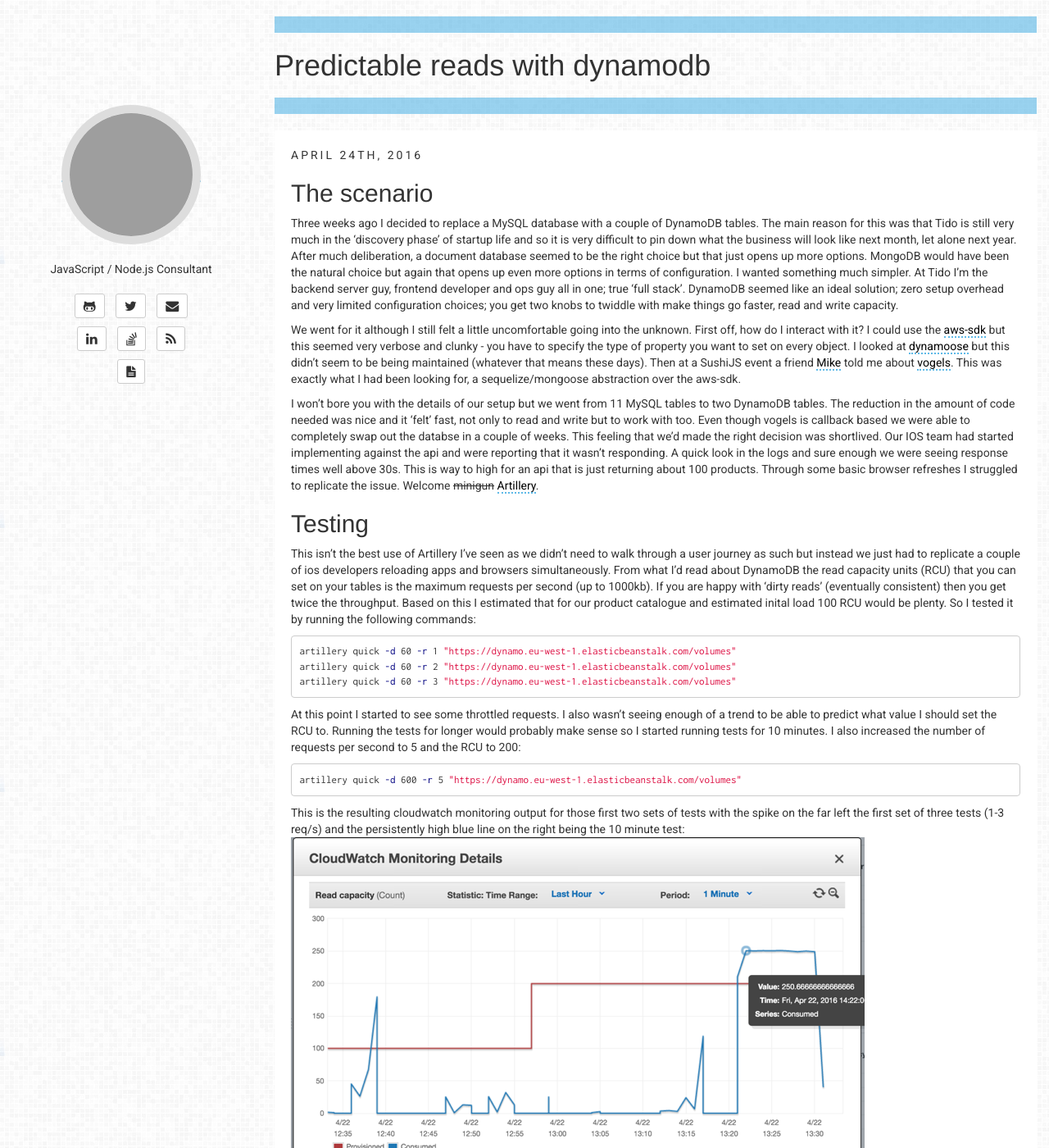
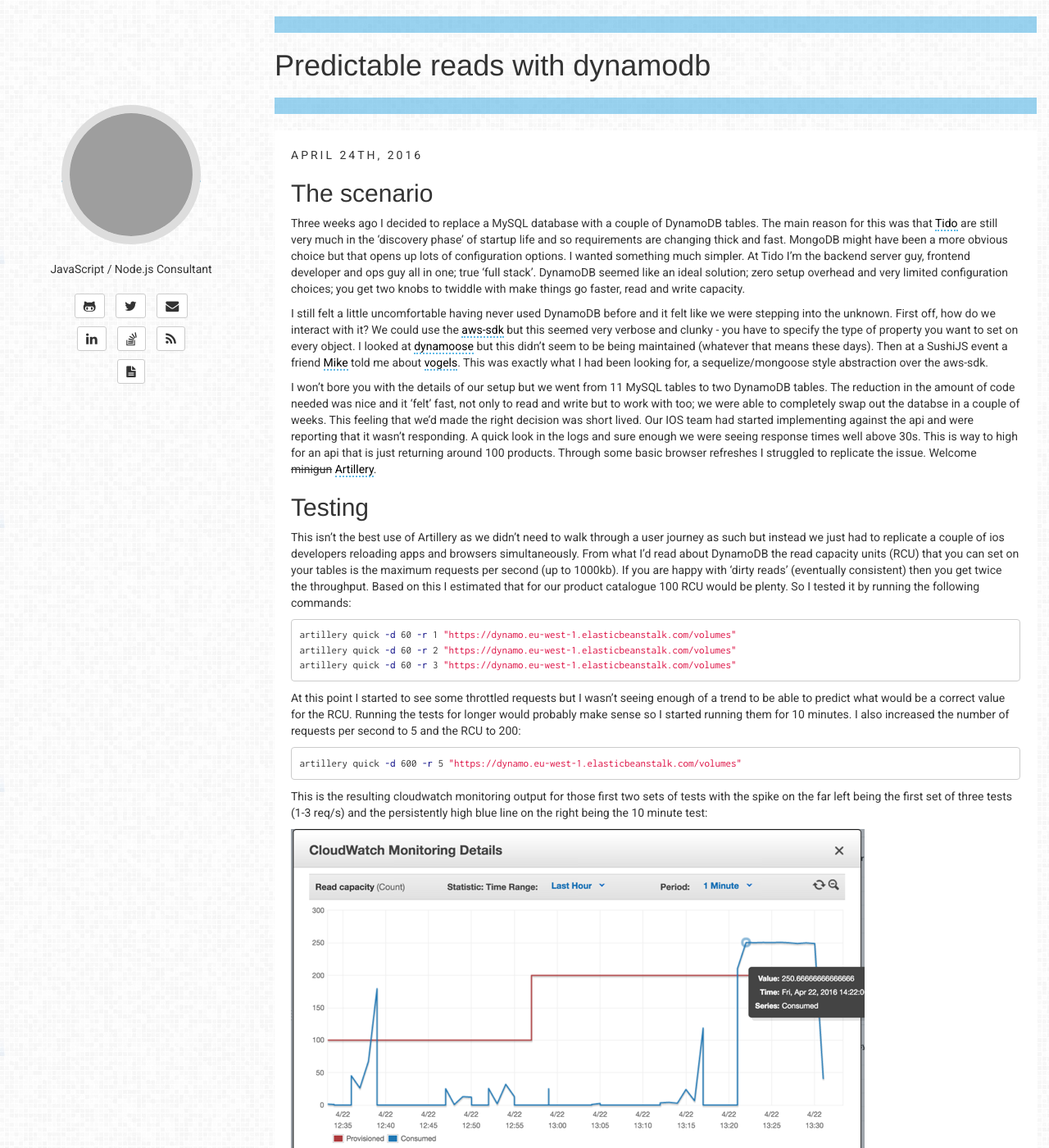
Before and after one commit to clarkie/clarkie.github.io, a Jekyll site: the page built from _posts/2016-04-24-load-testing-dynamodb.md, in a window 1280 px wide and 1400 px high. Shown: the whole window at 82% size. Built offline with Jekyll 4.4.1, drawn with Linux system fonts in a browser that asks for light colours; comment, search, counter and statistics services are not loaded; some of the changed text lies outside the part shown; grey boxes are pictures that could not be loaded.

Commit message:
wow, that was bad

````diff
--- a/_posts/2016-04-24-load-testing-dynamodb.md
+++ b/_posts/2016-04-24-load-testing-dynamodb.md
@@ -8,15 +8,15 @@ fullview: true
 
 ## The scenario
 
-Three weeks ago I decided to replace a MySQL database with a couple of DynamoDB tables. The main reason for this was that Tido is still very much in the 'discovery phase' of startup life and so it is very difficult to pin down what the business will look like next month, let alone next year. After much deliberation, a document database seemed to be the right choice but that just opens up more options. MongoDB would have been the natural choice but again that opens up even more options in terms of configuration. I wanted something much simpler. At Tido I'm the backend server guy, frontend developer and ops guy all in one; true 'full stack'. DynamoDB seemed like an ideal solution; zero setup overhead and very limited configuration choices; you get two knobs to twiddle with make things go faster, read and write capacity.
+Three weeks ago I decided to replace a MySQL database with a couple of DynamoDB tables. The main reason for this was that [Tido](http://www.tido-music.com) are still very much in the 'discovery phase' of startup life and so requirements are changing thick and fast. MongoDB might have been a more obvious choice but that opens up lots of configuration options. I wanted something much simpler. At Tido I'm the backend server guy, frontend developer and ops guy all in one; true 'full stack'. DynamoDB seemed like an ideal solution; zero setup overhead and very limited configuration choices; you get two knobs to twiddle with make things go faster, read and write capacity.
 
-We went for it although I still felt a little uncomfortable going into the unknown. First off, how do I interact with it? I could use the [aws-sdk](https://www.npmjs.com/package/aws-sdk) but this seemed very verbose and clunky - you have to specify the type of property you want to set on every object. I looked at [dynamoose](https://www.npmjs.com/package/dynamoose) but this didn't seem to be being maintained (whatever that means these days). Then at a SushiJS event a friend [Mike](https://twitter.com/export_mike) told me about [vogels](https://www.npmjs.com/package/vogels). This was exactly what I had been looking for, a sequelize/mongoose abstraction over the aws-sdk.
+I still felt a little uncomfortable having never used DynamoDB before and it felt like we were stepping into the unknown. First off, how do we interact with it? We could use the [aws-sdk](https://www.npmjs.com/package/aws-sdk) but this seemed very verbose and clunky - you have to specify the type of property you want to set on every object. I looked at [dynamoose](https://www.npmjs.com/package/dynamoose) but this didn't seem to be being maintained (whatever that means these days). Then at a SushiJS event a friend [Mike](https://twitter.com/export_mike) told me about [vogels](https://www.npmjs.com/package/vogels). This was exactly what I had been looking for, a sequelize/mongoose style abstraction over the aws-sdk.
 
-I won't bore you with the details of our setup but we went from 11 MySQL tables to two DynamoDB tables. The reduction in the amount of code needed was nice and it 'felt' fast, not only to read and write but to work with too. Even though vogels is callback based we were able to completely swap out the databse in a couple of weeks. This feeling that we'd made the right decision was shortlived. Our IOS team had started implementing against the api and were reporting that it wasn't responding. A quick look in the logs and sure enough we were seeing response times well above 30s. This is way to high for an api that is just returning about 100 products. Through some basic browser refreshes I struggled to replicate the issue. Welcome ~~minigun~~ [Artillery](https://artillery.io/).
+I won't bore you with the details of our setup but we went from 11 MySQL tables to two DynamoDB tables. The reduction in the amount of code needed was nice and it 'felt' fast, not only to read and write but to work with too; we were able to completely swap out the databse in a couple of weeks. This feeling that we'd made the right decision was short lived. Our IOS team had started implementing against the api and were reporting that it wasn't responding. A quick look in the logs and sure enough we were seeing response times well above 30s. This is way to high for an api that is just returning around 100 products. Through some basic browser refreshes I struggled to replicate the issue. Welcome ~~minigun~~ [Artillery](https://artillery.io/).
 
 ## Testing
 
-This isn't the best use of Artillery I've seen as we didn't need to walk through a user journey as such but instead we just had to replicate a couple of ios developers reloading apps and browsers simultaneously. From what I'd read about DynamoDB the read capacity units (RCU) that you can set on your tables is the maximum requests per second (up to 1000kb). If you are happy with 'dirty reads' (eventually consistent) then you get twice the throughput. Based on this I estimated that for our product catalogue and estimated inital load 100 RCU would be plenty. So I tested it by running the following commands:
+This isn't the best use of Artillery as we didn't need to walk through a user journey as such but instead we just had to replicate a couple of ios developers reloading apps and browsers simultaneously. From what I'd read about DynamoDB the read capacity units (RCU) that you can set on your tables is the maximum requests per second (up to 1000kb). If you are happy with 'dirty reads' (eventually consistent) then you get twice the throughput. Based on this I estimated that for our product catalogue 100 RCU would be plenty. So I tested it by running the following commands:
 
 ```bash
 artillery quick -d 60 -r 1 "https://dynamo.eu-west-1.elasticbeanstalk.com/volumes"
@@ -24,16 +24,17 @@ artillery quick -d 60 -r 2 "https://dynamo.eu-west-1.elasticbeanstalk.com/volume
 artillery quick -d 60 -r 3 "https://dynamo.eu-west-1.elasticbeanstalk.com/volumes"
 ```
 
-At this point I started to see some throttled requests. I also wasn't seeing enough of a trend to be able to predict what value I should set the RCU to. Running the tests for longer would probably make sense so I started running tests for 10 minutes. I also increased the number of requests per second to 5 and the RCU to 200:
+At this point I started to see some throttled requests but I wasn't seeing enough of a trend to be able to predict what would be a correct value for the RCU. Running the tests for longer would probably make sense so I started running them for 10 minutes. I also increased the number of requests per second to 5 and the RCU to 200:
 
 ```bash
 artillery quick -d 600 -r 5 "https://dynamo.eu-west-1.elasticbeanstalk.com/volumes"
 ```
 
-This is the resulting cloudwatch monitoring output for those first two sets of tests with the spike on the far left the first set of three tests (1-3 req/s) and the persistently high blue line on the right being the 10 minute test:
+This is the resulting cloudwatch monitoring output for those first two sets of tests with the spike on the far left being the first set of three tests (1-3 req/s) and the persistently high blue line on the right being the 10 minute test:
+
 ![First test runs](/assets/img/2016-04-24/test1.png)
 
-That last test was interesting. I was starting to see a consistent behaviour. For a catalogue of 100 items at 5 'dirty' requests per second would result in 250 consumed RCU (100x5/2). You can see from the artillery output that I was not seeing the best performance but that was down to the throlled requests. If your consumed RCU goes above your provisioned RCU then the extra requests will be throttled or rejected. AWS do give you a little leeway but not when you're over for a prolonged period of time.
+That last test was interesting as a consistent behaviour was starting to appear. For a catalogue of 100 items at 5 'dirty' requests per second the metrics were showing 250 consumed RCU (100x5/2). You can see from the artillery output that I was not seeing the best performance but that was down to the throlled requests. If your consumed RCU goes above your provisioned RCU then the extra requests will be throttled or rejected. AWS do give you a little leeway but not when you're over for a prolonged period of time.
 
 ![First test results](/assets/img/2016-04-24/artillery1.png)
 
@@ -41,5 +42,6 @@ I now wanted to see how predictable this really could be. If I doubled the reque
 
 ![Second test run](/assets/img/2016-04-24/test2.png)
 
-And from the artillery metrics I was pleased to see better performance than with the previous test.
+And from the artillery metrics I was pleased to see better performance than with the previous test as very few of the requests were being throttled.
+
 ![Second test results](/assets/img/2016-04-24/artillery2.png)
````
